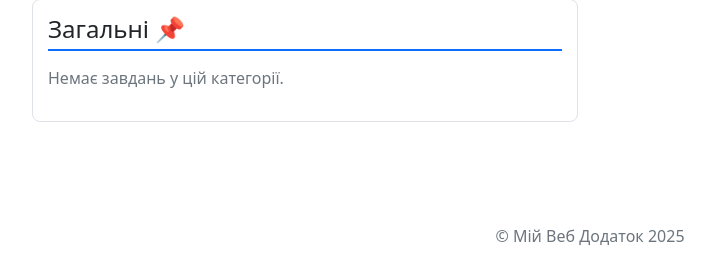
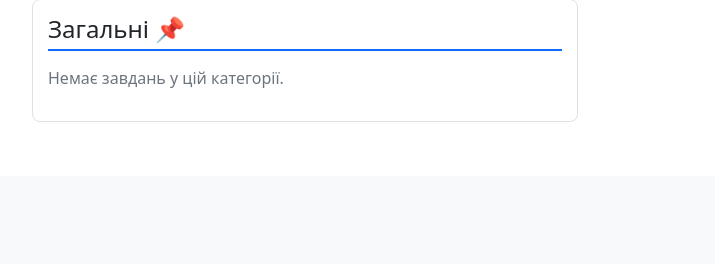
Before and after one commit to olewkere/botik, a Flask app: page /planner in a window 1280 px wide. Shown: the part 660-924 px from the top of the page, without its empty margins (50-765 px from the left). After the commit the page ends 782 px from the top, so only its background shows below. Run offline with Flask 3, Linux system fonts and the light colour scheme; the visitor is signed in with stand-in values (Sample User, id 1); data that the repository does not hold is empty.

Commit message:
Update base.html

```diff
--- a/templates/base.html
+++ b/templates/base.html
@@ -64,11 +64,6 @@
         {% block content %}
         {% endblock %}
     </main>
-
-    <footer class="container mt-5 text-center text-muted">
-        <p>&copy; Мій Веб Додаток {{ current_year }}</p>
-    </footer>
-
     <script src="https://cdn.jsdelivr.net/npm/bootstrap@5.1.3/dist/js/bootstrap.bundle.min.js"></script>
     {% block scripts %}{% endblock %}
 </body>
```
